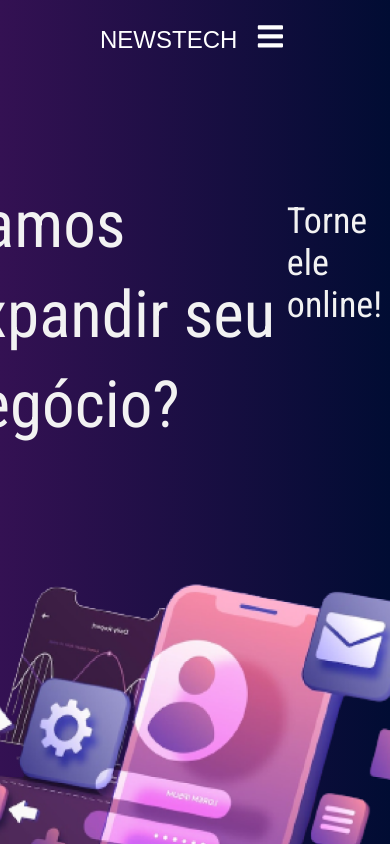
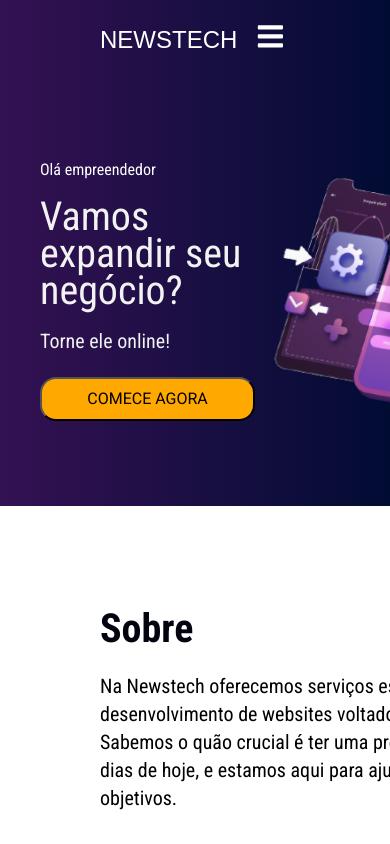
Before and after one commit to deniseschirmer/newstech, a React (Vite) app: page / in a window 390 px wide. Shown: the top 844 px of the page. Built offline with nearby package versions, Linux system fonts and the light colour scheme; a web font is replaced by a local one.

Commit message:
estilizacao hero

```diff
--- a/src/components/Hero/hero.css
+++ b/src/components/Hero/hero.css
@@ -8,15 +8,11 @@
   );
   height: 100%;
 }
-.hero-box {
-  /* flex: 1; */
-  /* margin-left: 99px; */
-  /* width: 610px;
-  height: 187px; */
-}
+
 .hero-box_image {
   margin-top: -120px;
 }
+
 .hero-img {
   float: left;
   width: 545px;
@@ -29,6 +25,7 @@
   font-weight: 400;
   color: var(--textColor);
 }
+
 .hero-main_title {
   font-family: var(--secondFont);
   font-weight: 500;
@@ -36,6 +33,7 @@
   line-height: 90px;
   color: var(--mainColorLight);
 }
+
 .hero-sub_title {
   font-family: var(--secondFont);
   font-weight: 400;
@@ -49,34 +47,92 @@
   background-color: #ffa800;
   padding: 20px 35px;
   border-radius: 16px;
+  font-family: var(--thirdFont);
+  font-size: 20px;
+  font-weight: 400;
+  line-height: 28px;
   margin-top: 24px;
   width: 281px;
   height: 68px;
   cursor: pointer;
 }
 
-.hero-btn p {
-  line-height: 28px;
-  font-family: var(--secondFont);
-  font-weight: 400;
-  align-items: center;
-  font-size: 20px;
+/* Estilos para tablet */
+@media (max-width: 768px) {
+  .hero-section {
+    flex-direction: row;
+    padding: 0 40px;
+    height: 426px;
+  }
+
+  .hero-box{
+    margin-top: 80px;;
+  }
+
+  .hero-box_image{
+    margin-top: 36px;
+  }
+
+  .hero-title {
+    font-size: 16px;
+    font-weight: 400;
+    line-height: normal;
+  }
+
+  .hero-main_title {
+    font-size: 40px;
+    font-weight: 500;
+    line-height: 92.687%;
+    margin-top: 20px;
+  }
+
+  .hero-sub_title {
+    font-size: 20px;
+    font-weight: 400;
+    line-height: normal;
+  }
+
+  .hero-btn {
+    display: flex;
+    justify-content: center;
+    align-items: center;
+    gap: 10px;
+    width: 215px;
+    height: 44px;
+    font-size: 16px;
+  }
+
+  .hero-img {
+    width: 349px;
+    height: 349px;
+  }
 }
 
-@media screen and (max-width: 768px){
+/* Estilos para celular */
+@media (max-width: 375px) {
   .hero-section {
-    justify-content: center;
-    flex-wrap: wrap;
+    height: 310px;
   }
 
-  .hero-box {
-    display: flex;
-    justify-content:center;
+  .hero-title{
+    display: none;
   }
 
-  .hero-box_image {
-    margin-top: 30px;
+  .hero-main_title {
+    font-size: 40px;
   }
 
+  .hero-sub_title {
+    font-size: 20px;
+  }
 
+  .hero-btn {
+    font-size: 14px;
+    width: 161px;
+    height: 44px;
+  }
+
+  .hero-img {
+    display: none;
+  }
 }
--- a/src/components/Loading/Loading.jsx
+++ b/src/components/Loading/Loading.jsx
@@ -1,23 +1,15 @@
 import BeatLoader from "react-spinners/BeatLoader";
-import { useState, useEffect } from "react";
+// import { useState, useEffect } from "react";
 import "./Loading.css"
 
 
 const LoadingPage = () => {
-  const [loading, setLoading] = useState(false);
-
-  useEffect(() => {
-    setLoading(true);
-    setTimeout(() => {
-      setLoading(false);
-    }, 35000);
-  }, [])
 
   return (
     <div className="loading-container">
-       {loading && (
-         <BeatLoader size={15} color={"#ac36d6"} loading={loading} />
-        )}
+
+         <BeatLoader size={15} color={"#ac36d6"} loading={true} />
+
     </div>
   )
 }
--- a/src/routes/index.jsx
+++ b/src/routes/index.jsx
@@ -13,7 +13,7 @@ const AppRoutes = () => {
         <Route
           path="/"
           element={
-            <Suspense fallback={<div><Loading/></div>}>
+            <Suspense fallback={<Loading/>}>
               <Home />
             </Suspense>
           }
@@ -21,7 +21,7 @@ const AppRoutes = () => {
         <Route
           path="/join"
           element={
-            <Suspense fallback={<div><Loading/></div>}>
+            <Suspense fallback={<Loading/>}>
               <Join />
             </Suspense>
           }
```
